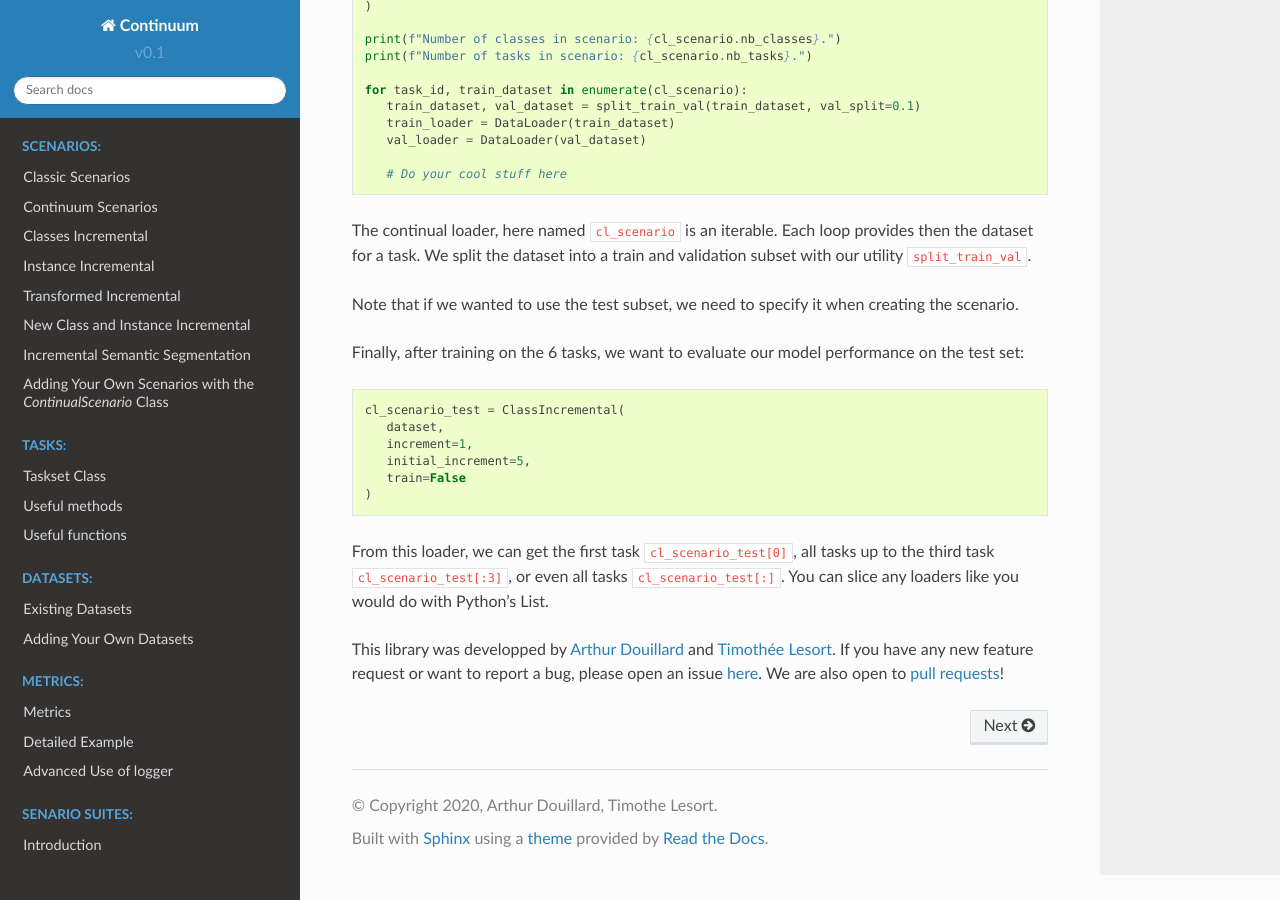
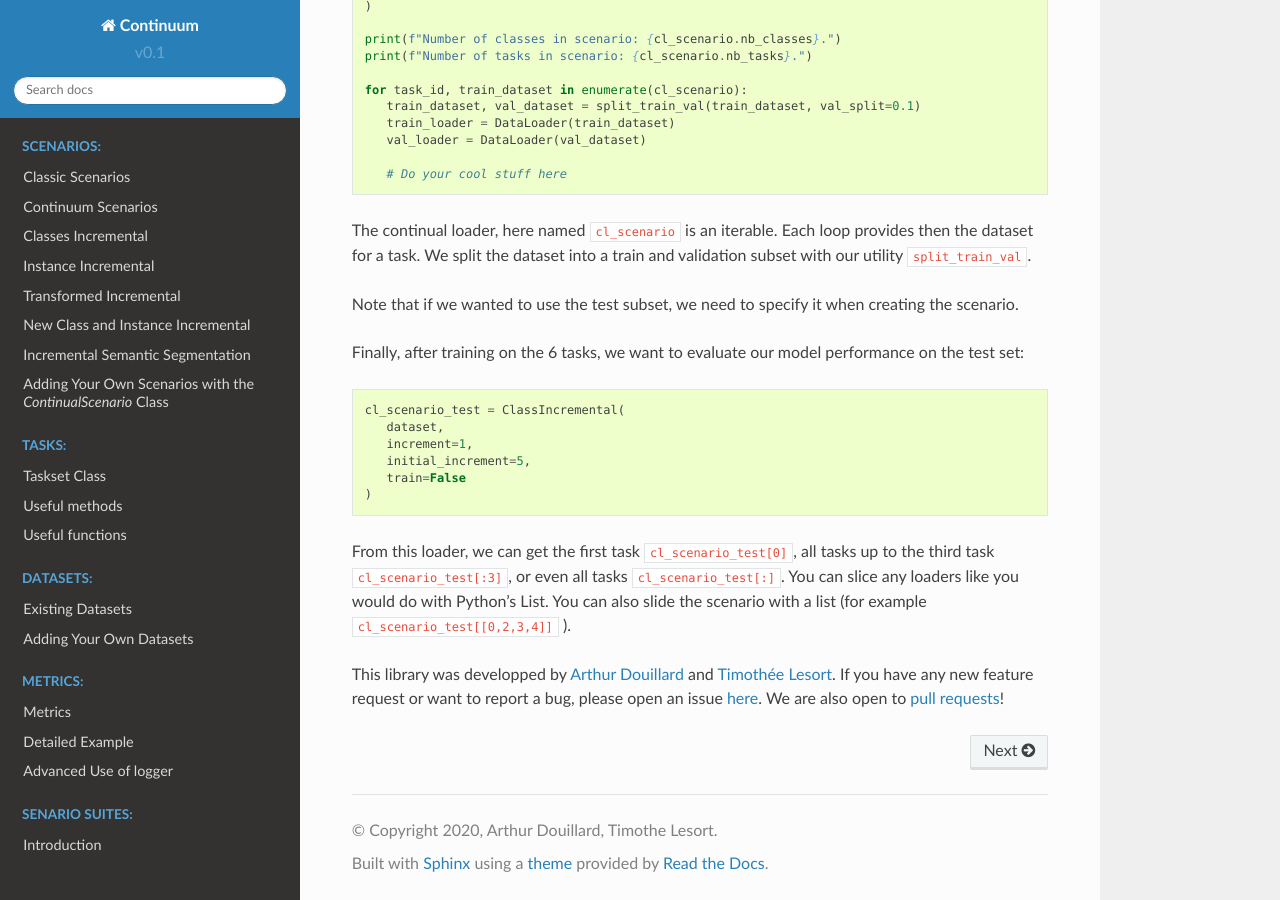
Before and after one commit to Continvvm/continuum, a Sphinx documentation site: the page built from docs/index.rst, in a window 1280 px wide and 900 px high, scrolled down 1786 px. Built offline with Sphinx 7.4.7 and the Read the Docs theme 2.0.0, drawn with Linux system fonts in a browser that asks for light colours.

Commit message:
a small example to slice with a list in the doc

```diff
--- a/docs/index.rst
+++ b/docs/index.rst
@@ -103,7 +103,8 @@ on the test set:
 
 From this loader, we can get the first task :code:`cl_scenario_test[0]`, all tasks up to the third
 task :code:`cl_scenario_test[:3]`, or even all tasks :code:`cl_scenario_test[:]`. You can slice
-any loaders like you would do with Python's List.
+any loaders like you would do with Python's List. You can also slide the scenario with a list
+(for example :code:`cl_scenario_test[[0,2,3,4]]` ).
 
 This library was developped by `Arthur Douillard <https://arthurdouillard.com/>`__
 and `Timothée Lesort <https://tlesort.github.io/>`__. If you have any new feature
```
